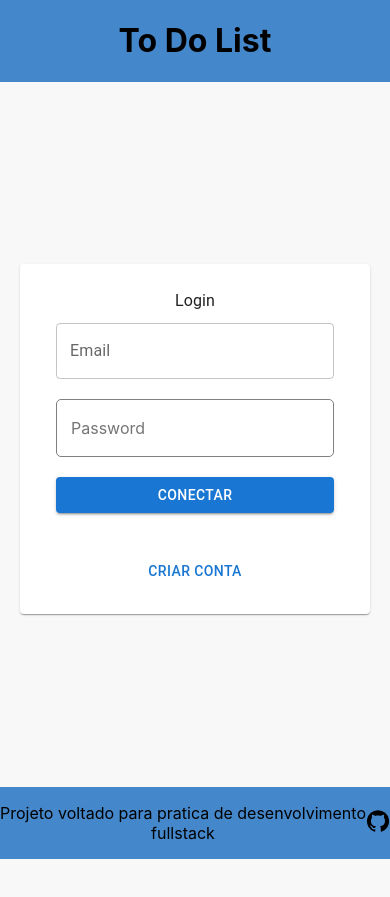
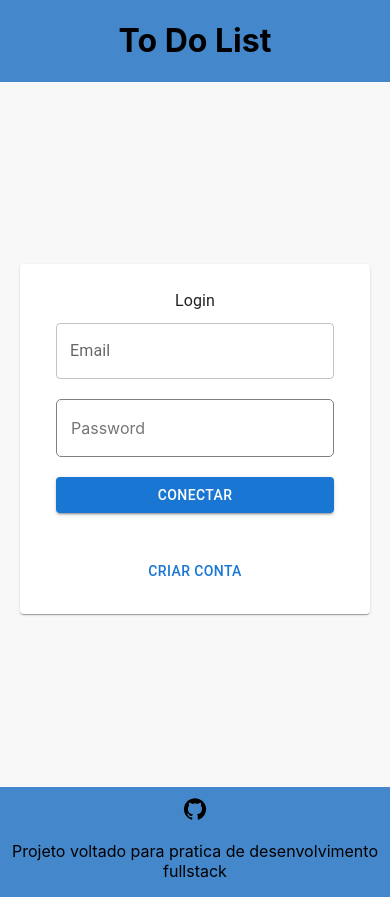
Before and after one commit to EdbergMartins/toDoListFrontEnd, a React (Create React App) app: page / in a window 390 px wide. Before the commit the page ends 859 px from the top, so only its background shows below. Built offline with nearby package versions, Linux system fonts and the light colour scheme.

Commit message:
fix description task

```diff
--- a/src/components/FooterBar.css
+++ b/src/components/FooterBar.css
@@ -7,3 +7,10 @@ background-color: #4487ca;
     flex-direction: row;
     justify-content: space-around;
 }
+
+@media (max-width: 450px) {
+  .footer {
+    flex-direction: column-reverse;
+    padding-top: 10px;
+  }
+}
--- a/src/pages/Tasks.jsx
+++ b/src/pages/Tasks.jsx
@@ -48,7 +48,9 @@ const Tasks = ({ loggedDate, updateLoggedData }) => {
     boxShadow: 24,
     p: 4,
     'overflow': 'scroll',
-    zIndex: '999'
+    zIndex: '999',
+    borderRadius: '25px',
+    overflow: 'hidden'
   };
 
   const validationSchema = Yup.object({
@@ -325,7 +327,7 @@ const Tasks = ({ loggedDate, updateLoggedData }) => {
               <h2>Titulo</h2>
               <p>{taskModal.title}</p>
               <h3>Descrição</h3>
-              <p>{taskModal.descrition != null ? taskModal.description : 'Sem descrição cadastrada'}</p>
+              <p>{taskModal.description != null ? taskModal.description : 'Sem descrição cadastrada'}</p>
               <dvi style={{ display: 'flex', 'flex-direction': 'row', 'align-items': 'center' }}>
                 <h4>Data da criação:</h4>
                 <span style={{ 'margin': '0 0 0 5px' }}>{handleData(taskModal.created_at)}</span>
```
